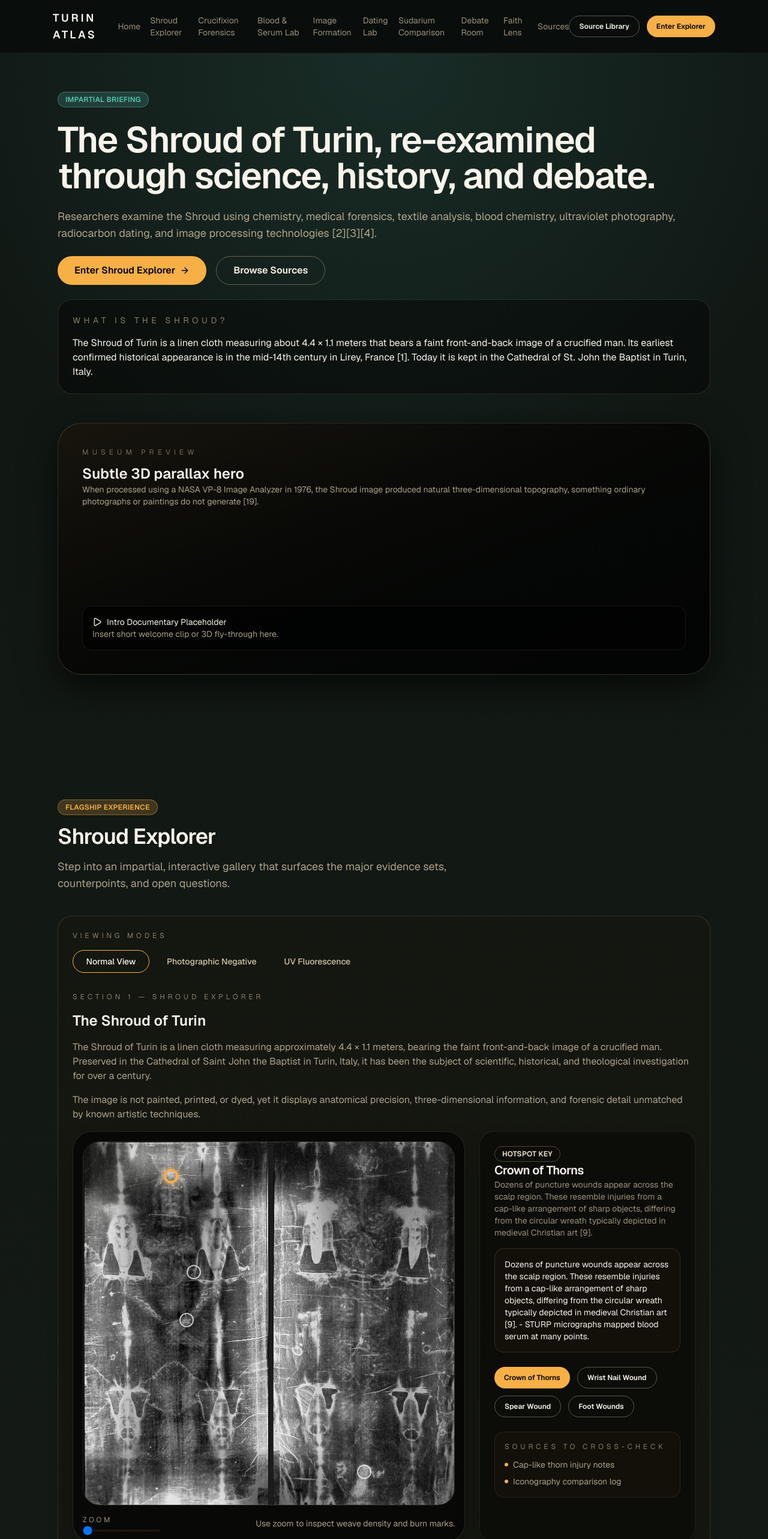
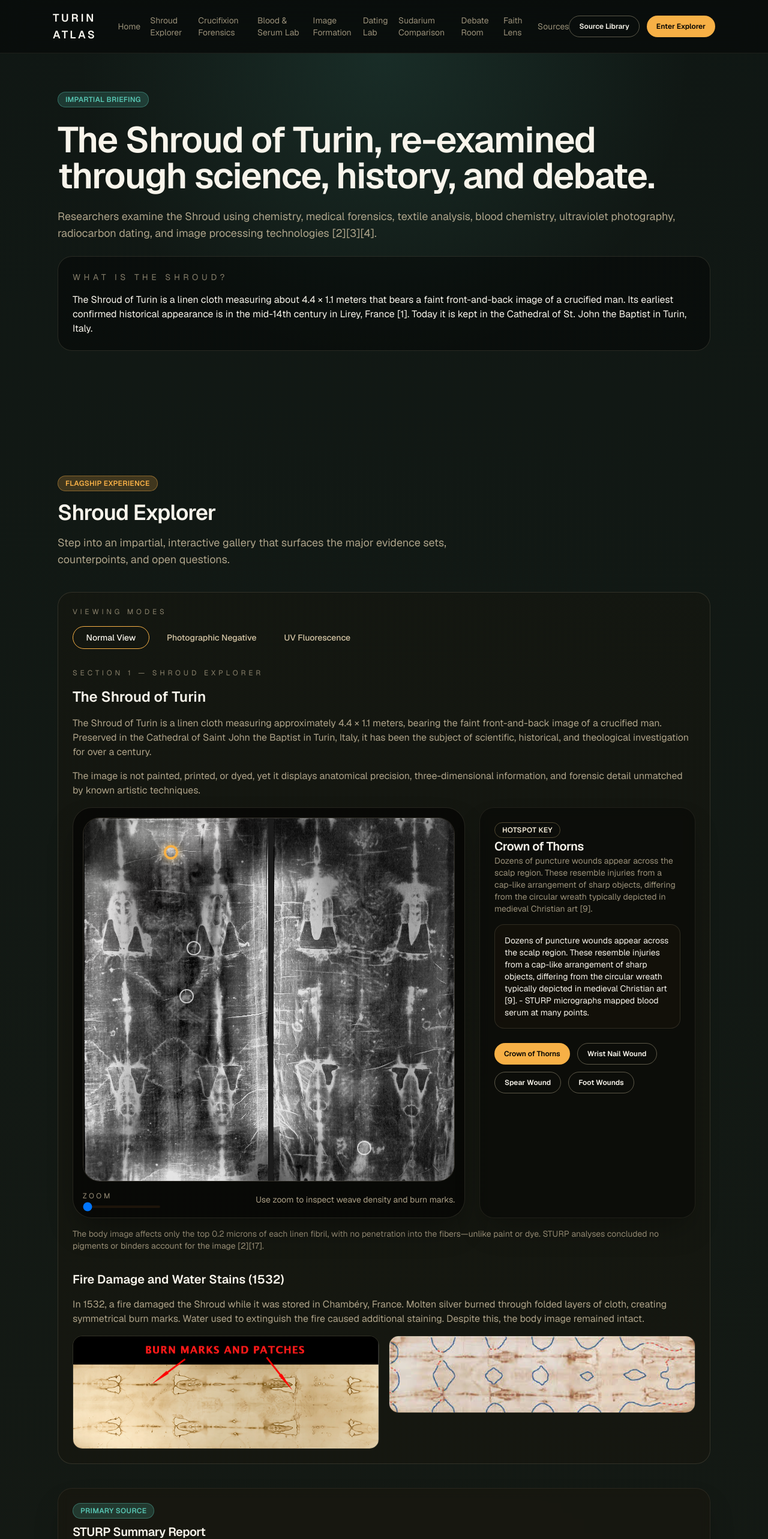
Before and after one commit to victorolivo24/shroudofturin, a Next.js app: page / in a window 1280 px wide. Shown: the top 2566 px of the page at 60% size. Built offline with nearby package versions, Linux system fonts and the light colour scheme.

Commit message:
remove unnecessary artifacts

```diff
--- a/src/app/page.tsx
+++ b/src/app/page.tsx
@@ -6,7 +6,6 @@ import { ImageFormationSection } from "@/sections/image-formation";
 import { DatingLab } from "@/sections/dating-lab";
 import { SudariumComparison } from "@/sections/sudarium-comparison";
 import { ReferenceResearch } from "@/sections/reference-research";
-import { DebateRoom } from "@/sections/debate-room";
 import { FaithLens } from "@/sections/faith-lens";
 import { SourcesLibrary } from "@/sections/sources-library";
 
@@ -21,7 +20,6 @@ export default function Home() {
       <DatingLab />
       <SudariumComparison />
       <ReferenceResearch />
-      <DebateRoom />
       <FaithLens />
       <SourcesLibrary />
     </div>
--- a/src/sections/blood-serum-lab.tsx
+++ b/src/sections/blood-serum-lab.tsx
@@ -129,18 +129,6 @@ export function BloodSerumLab() {
           </p>
           <div className="grid gap-4 md:grid-cols-3">
             <img
-              src="/images/shroud-blood-face-closeup.png"
-              alt="Blood flow on the face"
-              loading="lazy"
-              className="w-full rounded-2xl border border-sand-200/15 object-cover"
-            />
-            <img
-              src="/images/shroud-blood-arm-closeup.png"
-              alt="Blood flow on the arm"
-              loading="lazy"
-              className="w-full rounded-2xl border border-sand-200/15 object-cover"
-            />
-            <img
               src="/images/shroud-blood-side-closeup.png"
               alt="Blood flow on the side"
               loading="lazy"
--- a/src/sections/dating-lab.tsx
+++ b/src/sections/dating-lab.tsx
@@ -13,13 +13,11 @@ import {
 } from "@/components/ui/card";
 import { Badge } from "@/components/ui/badge";
 import { Button } from "@/components/ui/button";
-import { Progress } from "@/components/ui/progress";
-import { datingEvidence, pollOptions } from "@/data/labs";
+import { datingEvidence } from "@/data/labs";
 import { DatingTimeline } from "@/components/visuals/dating-timeline";
 
 export function DatingLab() {
   const [activeId, setActiveId] = useState(datingEvidence[0].id);
-  const [pollSelection, setPollSelection] = useState<string | null>(null);
   const active = datingEvidence.find((item) => item.id === activeId)!;
 
   const renderActiveImage = (id: string) => {
@@ -121,7 +119,7 @@ export function DatingLab() {
           <DatingTimeline />
         </div>
       </div>
-      <div className="grid gap-8 lg:grid-cols-[1.1fr,0.9fr]">
+      <div className="grid gap-8 lg:grid-cols-[1.1fr]">
         <Card className="bg-black/40">
           <CardHeader>
             <Badge variant="emerald">Evidence Timeline</Badge>
@@ -155,48 +153,6 @@ export function DatingLab() {
               </p>
               <p className="text-sand-50">{active.skeptical}</p>
             </div>
-            <div className="space-y-3">
-              <p className="text-xs uppercase tracking-[0.4em] text-sand-200/60">
-                Interactive Comparison Chart
-              </p>
-              {datingEvidence.map((item) => (
-                <div key={item.id}>
-                  <div className="flex items-center justify-between text-sm text-sand-200/80">
-                    <span>{item.label}</span>
-                    <span>{item.value}</span>
-                  </div>
-                  <Progress value={(item.value / 2000) * 100} />
-                </div>
-              ))}
-            </div>
-          </CardContent>
-        </Card>
-        <Card className="bg-black/50">
-          <CardHeader>
-            <Badge variant="amber">Poll Widget Placeholder</Badge>
-            <CardDescription>
-              &quot;Which evidence do you find more convincing?&quot; (frontend
-              polls will hook into backend later).
-            </CardDescription>
-          </CardHeader>
-          <CardContent className="space-y-4">
-            {pollOptions.map((option) => (
-              <button
-                key={option.id}
-                onClick={() => setPollSelection(option.id)}
-                className={`w-full rounded-2xl border p-4 text-left transition ${
-                  pollSelection === option.id
-                    ? "border-accent-amber bg-sand-900/50 text-sand-50"
-                    : "border-sand-200/15 bg-sand-900/30 text-sand-200/80"
-                }`}
-              >
-                <p className="text-sm font-semibold">{option.label}</p>
-                <p className="text-xs">{option.description}</p>
-              </button>
-            ))}
-            <div className="rounded-2xl border border-dashed border-sand-200/20 p-4 text-xs text-sand-200/70">
-              TODO: connect poll selections to backend + data viz.
-            </div>
           </CardContent>
         </Card>
       </div>
--- a/src/sections/landing-hero.tsx
+++ b/src/sections/landing-hero.tsx
@@ -1,21 +1,12 @@
 "use client";
-
-import { useState } from "react";
 import { SectionShell } from "@/components/layout/header";
-import { Button } from "@/components/ui/button";
 import { Badge } from "@/components/ui/badge";
-import { ArrowRight, Play } from "lucide-react";
 
 export function LandingHero() {
-  const [tilt, setTilt] = useState({ x: 0, y: 0 });
-
   return (
     <div className="relative isolate overflow-hidden">
       <div className="absolute inset-0 bg-[radial-gradient(circle_at_top,_rgba(87,196,177,0.12),_transparent_60%)]" />
-      <SectionShell
-        id="home"
-        className="relative grid gap-12 lg:grid-cols-[1.2fr,0.8fr]"
-      >
+      <SectionShell id="home" className="relative">
         <div className="space-y-6">
           <Badge variant="emerald">Impartial Briefing</Badge>
           <h1 className="text-5xl font-semibold tracking-tight text-sand-50 sm:text-6xl">
@@ -26,16 +17,6 @@ export function LandingHero() {
             textile analysis, blood chemistry, ultraviolet photography,
             radiocarbon dating, and image processing technologies [2][3][4].
           </p>
-          <div className="flex flex-wrap gap-4">
-            <Button asChild size="lg">
-              <a href="#shroud-explorer">
-                Enter Shroud Explorer <ArrowRight className="ml-2 h-4 w-4" />
-              </a>
-            </Button>
-            <Button asChild variant="outline" size="lg">
-              <a href="#sources-library">Browse Sources</a>
-            </Button>
-          </div>
           <div className="rounded-3xl border border-sand-200/15 bg-black/40 p-6">
             <p className="text-sm uppercase tracking-[0.4em] text-sand-200/60">
               What is the Shroud?
@@ -49,40 +30,6 @@ export function LandingHero() {
             </p>
           </div>
         </div>
-        <div
-          className="relative flex h-[420px] flex-col justify-between rounded-[40px] border border-sand-200/20 bg-gradient-to-br from-sand-900/60 to-black/80 p-10 shadow-[0_20px_60px_rgba(0,0,0,0.65)] transition-transform"
-          style={{
-            transform: `perspective(1200px) rotateX(${tilt.y}deg) rotateY(${tilt.x}deg)`,
-          }}
-          onMouseMove={(event) => {
-            const rect = event.currentTarget.getBoundingClientRect();
-            const x = ((event.clientX - rect.left) / rect.width - 0.5) * 6;
-            const y = ((event.clientY - rect.top) / rect.height - 0.5) * -6;
-            setTilt({ x, y });
-          }}
-          onMouseLeave={() => setTilt({ x: 0, y: 0 })}
-        >
-          <div>
-            <p className="text-xs uppercase tracking-[0.5em] text-sand-200/50">
-              Museum Preview
-            </p>
-            <h3 className="mt-3 text-2xl font-semibold text-sand-50">
-              Subtle 3D parallax hero
-            </h3>
-            <p className="text-sm text-sand-200/80">
-              When processed using a NASA VP-8 Image Analyzer in 1976, the
-              Shroud image produced natural three-dimensional topography,
-              something ordinary photographs or paintings do not generate [19].
-            </p>
-          </div>
-          <div className="rounded-2xl border border-sand-200/10 bg-black/60 p-4 text-sm text-sand-200/80">
-            {/* TODO: embed intro video */}
-            <p className="flex items-center gap-2 text-sand-50">
-              <Play className="h-4 w-4" /> Intro Documentary Placeholder
-            </p>
-            <p>Insert short welcome clip or 3D fly-through here.</p>
-          </div>
-        </div>
       </SectionShell>
     </div>
   );
--- a/src/sections/shroud-explorer.tsx
+++ b/src/sections/shroud-explorer.tsx
@@ -140,19 +140,6 @@ export function ShroudExplorerSection() {
                     </Button>
                   ))}
                 </div>
-                <div className="rounded-2xl border border-sand-200/10 bg-sand-900/40 p-4">
-                  <p className="text-xs uppercase tracking-[0.4em] text-sand-200/60">
-                    Sources to Cross-Check
-                  </p>
-                  <ul className="mt-3 space-y-2 text-sm text-sand-200/80">
-                    {hotspot.sources.map((source) => (
-                      <li key={source} className="flex items-center gap-2">
-                        <span className="h-1.5 w-1.5 rounded-full bg-accent-amber" />
-                        {source}
-                      </li>
-                    ))}
-                  </ul>
-                </div>
               </CardContent>
             </Card>
           </div>
```
